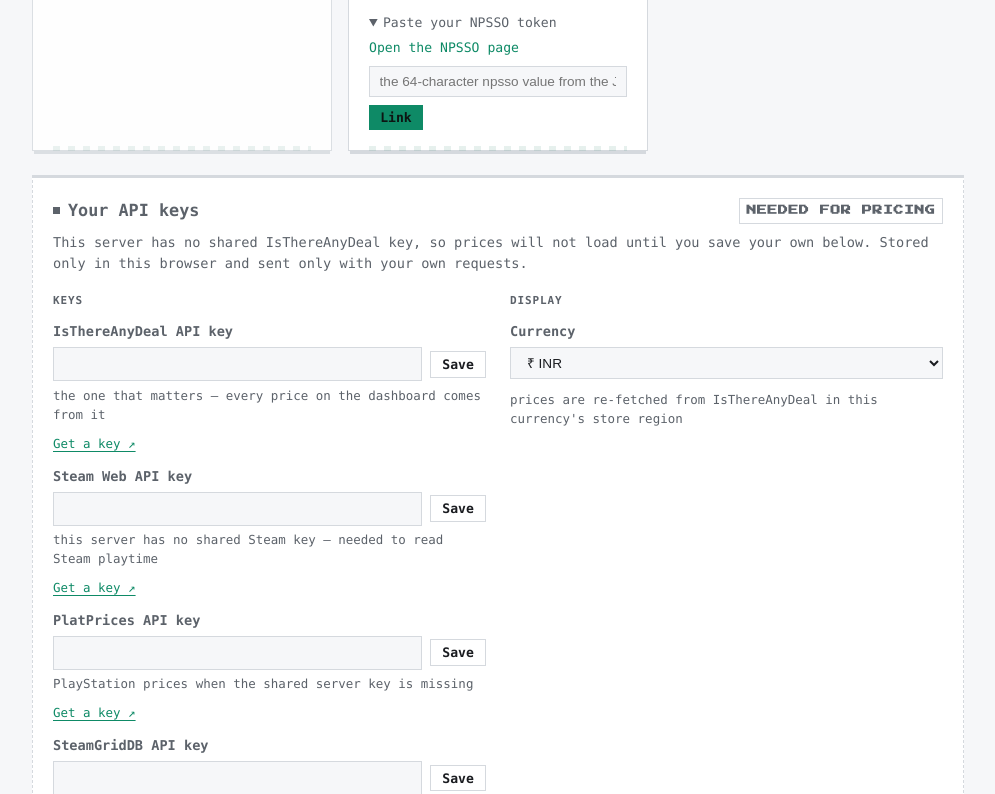
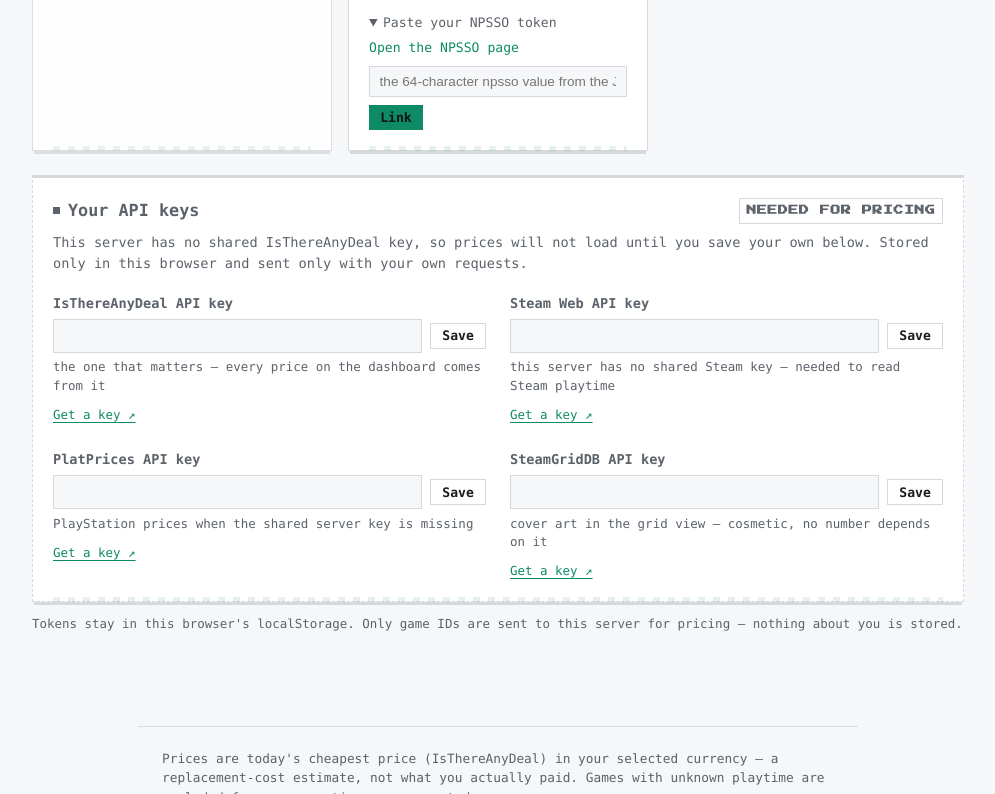
Before and after one commit to qvesera/financial-regret, a website with bundled scripts: page public/index.html in a window 1280 px wide. Shown: the part 2006-2800 px from the top of the page, without its empty margins (142-1137 px from the left). Built offline with nearby package versions, Linux system fonts and the light colour scheme; files whose address does not match are found by name.

Commit message:
feat: one currency picker in the header, and the keys card goes 2×2
Currency lived in three places that all read the same state: the dashboard filter bar, the onboarding keys card's DISPLAY column, and — since the geo default landed — a repaint path that kept the landing copy in sync. One value, one control: shell() builds the picker once in the topbar between the store chips and the actions, visible in every phase, and render() repaints its value because the shell outlives the phase rebuilds. The filter bar is back to Sort and Store; the keys card loses its DISPLAY column, the onboarding picker id, the hint text (now the select's title attribute) and the repaint bookkeeping. buildReady's returned currencySelect is gone too — leaving it would have nulled the header node on the first ready render.

With DISPLAY vacated the four key fields sit directly in .api-keys-fields, which pins two columns (the old auto-fit minmax(260px) would have made three at card width and dropped an orphan into row two alone) and collapses to one under 700px. Dead rules leave with the groups: .key-group, .key-group-title, .currency-field.

Tests: .key-group count flips 2 to 0 and the grid asserts four direct .key-field children; the key-group-title assertion becomes its absence; the reprice test pins exactly one .currency-select and finds it via .header-currency (the fake DOM has no descendant selectors); the geo-default test now reads the detected EUR off the header picker. 116 JS, 132 Python.

```diff
--- a/public/js/view.js
+++ b/public/js/view.js
@@ -367,6 +367,17 @@
     actions.appendChild(menuBtn);
 
     right.appendChild(sources);
+    // One currency picker for the whole app, living in the header: the
+    // landing page and the dashboard filter bar used to carry their own
+    // copies, and a currency in the chrome is reachable from every screen —
+    // before anything is linked, and after a geo default lands. Its value is
+    // repainted in render(), because the shell outlives the phase rebuilds.
+    const currencySelect = this.buildCurrencySelect(null);
+    currencySelect.classList.add("header-currency");
+    currencySelect.setAttribute("aria-label", "Display currency");
+    currencySelect.title =
+      "prices are re-fetched from IsThereAnyDeal in this currency's store region";
+    right.appendChild(currencySelect);
     right.appendChild(actions);
     topbar.appendChild(brand);
     topbar.appendChild(right);
@@ -424,7 +435,7 @@
     main.appendChild(drawer);
     root.appendChild(main);
 
-    Object.assign(this, { main, topbar, sources, scanBtn, keysBtn, menuBtn, menu, phaseEl, drawer, drawerBody, footer, attribution, psnNote });
+    Object.assign(this, { main, topbar, sources, currencySelect, scanBtn, keysBtn, menuBtn, menu, phaseEl, drawer, drawerBody, footer, attribution, psnNote });
     this._builtPhase = null;
     return this;
   },
@@ -671,41 +682,26 @@
     // could be read without one, which only holds while the server shares its
     // own — the hint says which world this instance is in. Only cover art is
     // genuinely optional.
+    // Four fields in a 2×2 grid. The card's own heading says what they are;
+    // the old KEYS/DISPLAY column split left with the currency picker, which
+    // now lives in the header on every screen.
     const fields = this.el("div", "api-keys-fields");
 
-    const keysGroup = this.el("div", "key-group");
-    keysGroup.appendChild(this.el("h3", "key-group-title", "Keys"));
-    keysGroup.appendChild(this.keyField("itad", "IsThereAnyDeal API key",
+    fields.appendChild(this.keyField("itad", "IsThereAnyDeal API key",
       "the one that matters — every price on the dashboard comes from it",
       "https://isthereanydeal.com/apps/"));
     const steamField = this.keyField("steam", "Steam Web API key", copy.steamHint,
       "https://steamcommunity.com/dev/apikey");
-    keysGroup.appendChild(steamField);
+    fields.appendChild(steamField);
     // The backend already honours a user-supplied PlatPrices key (psn_prices
-    // reads X-Platprices-Key before the server's own), so its field sits here
-    // with the other functional keys rather than only in the PlayStation copy.
-    keysGroup.appendChild(this.keyField("platprices", "PlatPrices API key",
+    // reads X-Platprices-Key before the server's own), so its field sits with
+    // the other functional keys rather than only in the PlayStation copy.
+    fields.appendChild(this.keyField("platprices", "PlatPrices API key",
       "PlayStation prices when the shared server key is missing",
       "https://platprices.com/api-request"));
-    keysGroup.appendChild(this.keyField("sgdb", "SteamGridDB API key",
+    fields.appendChild(this.keyField("sgdb", "SteamGridDB API key",
       "cover art in the grid view — cosmetic, no number depends on it",
       "https://steamgriddb.com/profile/preferences/api"));
-    fields.appendChild(keysGroup);
-
-    const display = this.el("div", "key-group");
-    display.appendChild(this.el("h3", "key-group-title", "Display"));
-    const cwrap = this.el("div", "currency-field");
-    const clabel = this.el("label", "key-label", "Currency");
-    clabel.htmlFor = "onboarding-currency";
-    cwrap.appendChild(clabel);
-    const csel = this.buildCurrencySelect(state.currency);
-    csel.id = "onboarding-currency";
-    this.onboardCurrency = csel;   // repainted in place when a geo default lands
-    cwrap.appendChild(csel);
-    display.appendChild(cwrap);
-    display.appendChild(this.el("p", "key-hint",
-      "prices are re-fetched from IsThereAnyDeal in this currency's store region"));
-    fields.appendChild(display);
 
     keysCard.appendChild(fields);
     // Live refs: /api/config arrives after this build and repaints in place.
@@ -917,8 +913,8 @@
     filterSub.appendChild(control("Sort", sort));
     const platformSelect = this.buildPlatformSelect();
     filterSub.appendChild(control("Store", platformSelect));
-    const currencySelect = this.buildCurrencySelect(this.currency);
-    filterSub.appendChild(control("Currency", currencySelect));
+    // No currency control here: it lives in the header now, once for every
+    // screen. Two pickers for one value was two things to keep in sync.
     const viewToggle = this.el("div", "view-toggle");
     [["list", "List"], ["grid", "Grid"]].forEach(([mode, label]) => {
       const b = this.el("button", `view-btn${mode === "list" ? " active" : ""}`, label);
@@ -1020,12 +1016,16 @@
 
     // `kpi` is the scope renderKpis queries: it must reach #kpi-regret now
     // that the regret card has moved out of the row.
-    return { wrap, kpi: wrap, tabs, tbody, tableWrap, gridWrap, viewToggle, empty, coverage, ringSvg, platformList, filterBar, search, sort, currencySelect, platformSelect, headerCells, pagers: [topPager, bottomPager], panel };
+    return { wrap, kpi: wrap, tabs, tbody, tableWrap, gridWrap, viewToggle, empty, coverage, ringSvg, platformList, filterBar, search, sort, platformSelect, headerCells, pagers: [topPager, bottomPager], panel };
   },
 
   /** Called on every state change. Rebuilds the phase only when it changes. */
   render(state) {
     this.currency = state.currency || "INR";
+    // The header's currency picker is the one control that outlives the
+    // phase rebuilds, so it is repainted here rather than in each phase —
+    // this is how a geo-detected default reaches a page already built.
+    if (this.currencySelect) this.currencySelect.value = this.currency;
     this.renderSources(state);
     const showChrome = state.phase !== "onboarding";
     this.sources.hidden = !showChrome;
@@ -1045,11 +1045,9 @@
         this.phaseEl.appendChild(this.renderOnboarding(state));
         this._builtPhase = "onboarding";
       }
-      // One-shot build, so anything the currency knows after it lands (the
-      // visitor's own picker choice, or the region default from /api/config)
-      // repaints the picker and the toy in place — a rebuild would discard
+      // One-shot build, so a currency that lands after it (the geo default
+      // from /api/config) repaints the toy in place — a rebuild would discard
       // half-typed paste fields and pull the slider out from under a thumb.
-      if (this.onboardCurrency) this.onboardCurrency.value = state.currency || "INR";
       repaintVerdictToy(state.currency);
       return;
     }
@@ -1062,7 +1060,7 @@
         gridWrap: r.gridWrap, viewToggle: r.viewToggle,
         emptyState: r.empty, coverage: r.coverage, ringSvg: r.ringSvg,
         platformList: r.platformList, filterBar: r.filterBar, search: r.search, sort: r.sort,
-        currencySelect: r.currencySelect, platformSelect: r.platformSelect, headerCells: r.headerCells,
+        platformSelect: r.platformSelect, headerCells: r.headerCells,
         pagers: r.pagers, panel: r.panel,
       });
       this.phaseEl.appendChild(r.wrap);
@@ -1153,7 +1151,6 @@
       }
     }
     if (this.sort) this.sort.value = state.sort;
-    if (this.currencySelect) this.currencySelect.value = this.currency;
     if (this.headerCells && this.headerCells[4]) this.headerCells[4].textContent = `${symbol(this.currency)} / hour`;
     if (this.platformSelect) {
       const plats = [...new Set((state.games || []).map((g) => g.platform))].sort();
--- a/public/style.css
+++ b/public/style.css
@@ -375,6 +375,9 @@
   margin-left: auto;
 }
 .topbar-actions { display: flex; gap: 0.5rem; }
+/* The one currency picker, in the header on every screen. Capped so a wide
+   symbol-code label ("CA$ CAD") never shoves the actions off the row. */
+.header-currency { max-width: 9.5rem; }
 .button {
   display: inline-block;
   padding: 0.55rem 1.1rem;
@@ -927,24 +930,12 @@
 }
 .api-keys-fields {
   display: grid;
-  grid-template-columns: repeat(auto-fit, minmax(260px, 1fr));
+  /* Exactly two columns: with a third the four fields fell 3-then-1 and the
+     orphan lost its neighbour. Collapses to one column on phones. */
+  grid-template-columns: repeat(2, minmax(0, 1fr));
   gap: var(--space-5);
   align-items: start;
   margin-top: var(--space-3);
-}
-.key-group {
-  display: flex;
-  flex-direction: column;
-  gap: var(--space-3);
-  min-width: 0;
-}
-.key-group-title {
-  margin: 0;
-  font-size: 0.6875rem;
-  font-weight: 600;
-  letter-spacing: 0.08em;
-  text-transform: uppercase;
-  color: var(--muted);
 }
 .key-field { margin: 0; display: flex; flex-direction: column; gap: 0.35rem; min-width: 0; }
 .key-label { font-size: 0.85rem; font-weight: 600; }
@@ -981,14 +972,6 @@
   text-underline-offset: 3px;
 }
 .key-link:hover { color: var(--text); }
-
-/* Display-currency picker (keys card): label stacked above the select. */
-.currency-field {
-  display: flex;
-  flex-direction: column;
-  gap: 0.35rem;
-}
-.currency-field select { width: 100%; }
 
 /* ============================================================
    Overhaul: hero, verdict engine, what-if, facets, stepper
@@ -1494,6 +1477,10 @@
 
   /* header: brand keeps row one; stores and controls wrap beneath it */
   .topbar-right { width: 100%; margin-left: 0; justify-content: space-between; }
+
+  /* key fields go single-column: two 440px-tall fields side by side at this
+     width leaves every hint broken across three lines */
+  .api-keys-fields { grid-template-columns: minmax(0, 1fr); }
 
   .drawer-cover { width: 84px; }
   .kpi-grid { column-gap: var(--space-4); }
```
Also changed, not shown: tests/js/app.test.mjs (+14 -12 lines), README.md.
